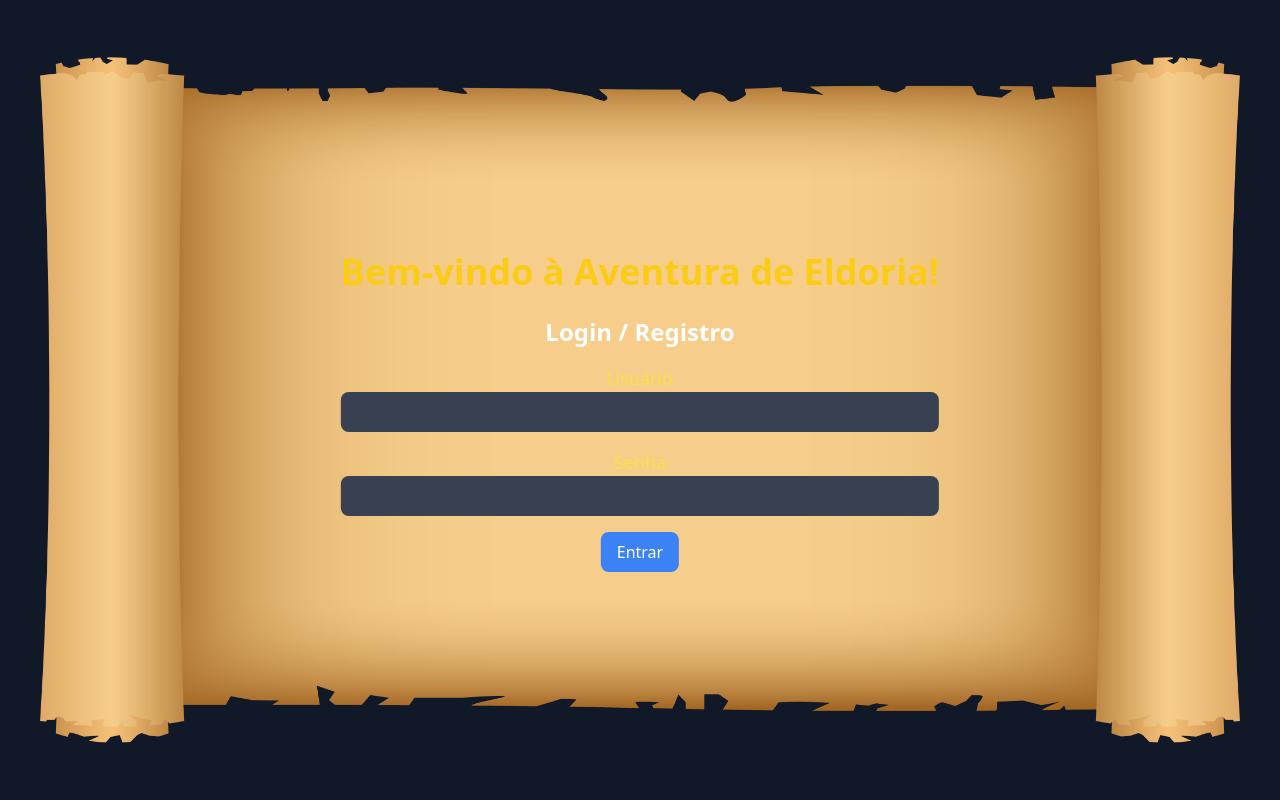
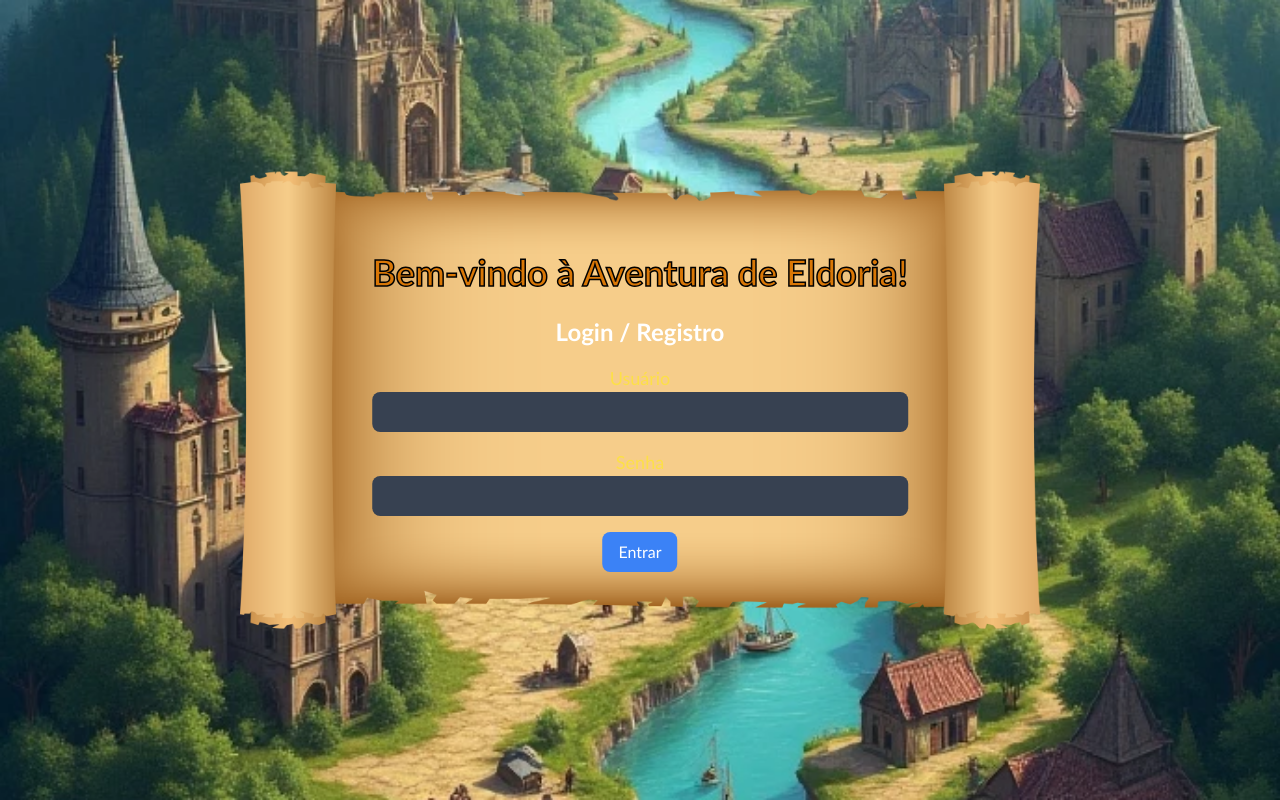
Before and after one commit to BanguelaDev/Trabalho-Pratico-P2, a Flask app: page / in a window 1280 px wide. Run offline with Flask 3, Linux system fonts and the light colour scheme; some libraries are stand-ins or nearby versions.

Commit message:
opaí
"deixando bonito"

```diff
--- a/src/templates/homepage.html
+++ b/src/templates/homepage.html
@@ -14,6 +14,12 @@
             color: white;
         }
 
+        .background-eldoria {
+            background-image: url('/static/img/eldoria-fundo.webp');
+            background-size: cover;
+            background-position: center;
+        }
+
 
         /* Centered text */
         .centered {
@@ -22,18 +28,27 @@
             left: 50%;
             transform: translate(-50%, -50%);
         }
+
+        h1 {
+            -webkit-text-stroke: 1.5px black;
+        }
+
+        body {
+            font-family: 'Trebuchet MS', 'Lucida Sans Unicode', 'Lucida Grande', 'Lucida Sans', Arial, sans-serif;
+        }
     </style>
+
 </head>
+<!--"../static/img/eldoria ai ó.webp/<body class="bg-eldoria-fundo bg-cover bg-center text-white flex items-center justify-center min-h-screen" >-->
 
-<body class="bg-gray-900 text-white flex items-center justify-center min-h-screen">
-
+<body class="background-eldoria text-white flex items-center justify-center min-h-screen">
     <!-- Container do conteúdo -->
     <div class="container">
-        <img src="../static/img/mapav2.png" class="centered" alt="" width="1200" height="1200" ;>
+        <img src="../static/img/mapav2.png" class="centered" alt="" width="800" height="800" ;>
         <div class="centered">
             <!-- Cabeçalho -->
             <header class="text-center py-6">
-                <h1 class="text-4xl font-bold text-yellow-400 -webkit-text-stroke: 3px black">
+                <h1 class="text-4xl font-bold text-amber-600">
                     Bem-vindo à Aventura de Eldoria!
                 </h1>
             </header>
--- a/tailwind.config.js
+++ b/tailwind.config.js
@@ -10,6 +10,9 @@ module.exports = {
         'scroll-border': '#f5f5f5',
         'scroll-shadow': '#000000'
       },
+      backgroundImage:{
+        'eldoria-fundo': 'url("/src/static/img/eldoria-fundo.webp")'
+      }
     },
   },
   plugins: [],
```
Also changed, not shown: rpg_game.db, src/static/img/eldoria-fundo.webp (added), src/static/img/fundo.png (added), src/static/img/mapav3.webp (added), src/static/img/rpg.avif (added).
